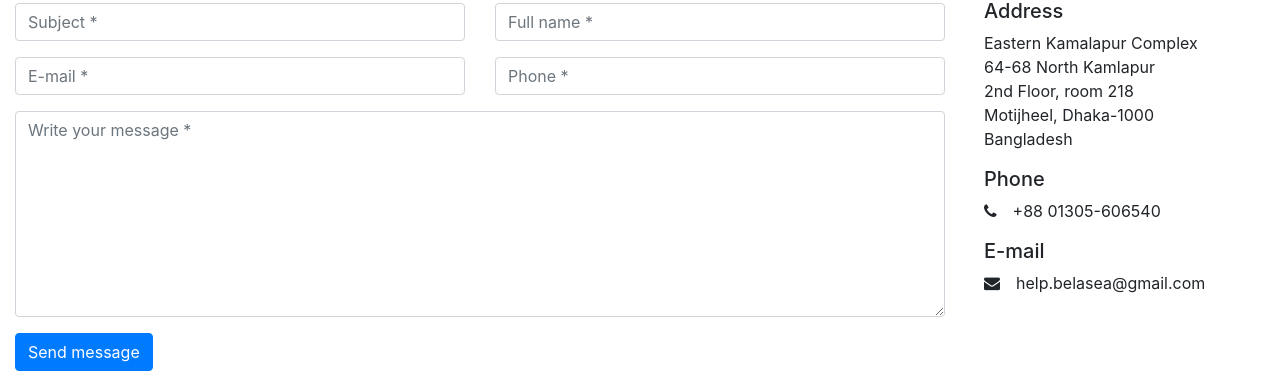
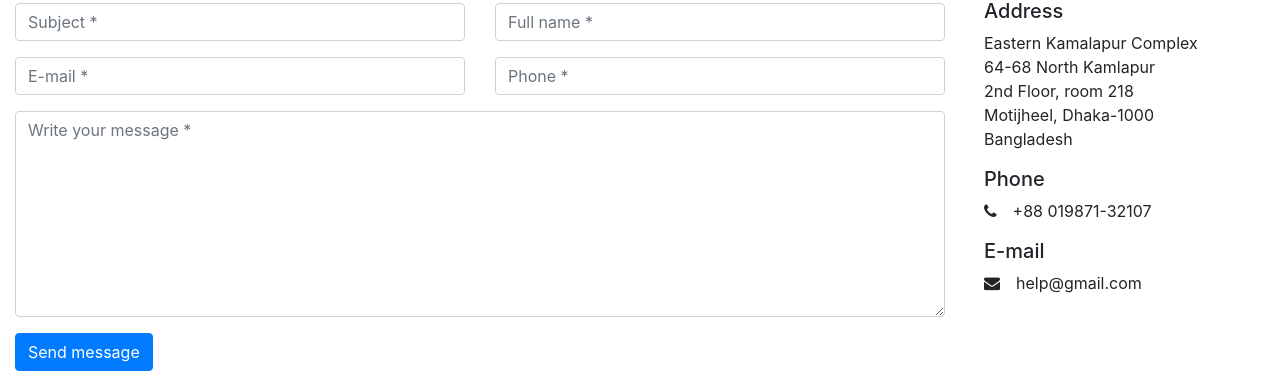
Before and after one commit to jibon969/Django_Zero_Project, a Django app: page /contact-us in a window 1280 px wide. Shown: the part 115-490 px from the top of the page. Run offline with Django 3.2, Linux system fonts and the light colour scheme; some libraries are stand-ins or nearby versions; some web fonts are replaced.

Commit message:
remove some title

```diff
--- a/contacts/templates/contact/contact.html
+++ b/contacts/templates/contact/contact.html
@@ -1,6 +1,6 @@
 {% extends 'base.html' %}
 
-{% block title %}Contact Us | Belasea - A home for authentic beauty products in Bangladesh {% endblock %}
+{% block title %}Contact Us{% endblock %}
 
 {% block content %}
 
@@ -83,7 +83,7 @@
                             <h5>Phone</h5>
                             <ul class="list-unstyled">
                                 <li>
-                                    <i class="fa fa-phone pr-3" aria-hidden="true"></i>+88 01305-606540
+                                    <i class="fa fa-phone pr-3" aria-hidden="true"></i>+88 019871-32107
                                 </li>
                             </ul>
                         </div>
@@ -91,7 +91,7 @@
                         <div class="email">
                             <h5>E-mail</h5>
                             <ul class="list-unstyled">
-                                <li><i class="fa fa-envelope pr-3" aria-hidden="true"></i>help.belasea@gmail.com</li>
+                                <li><i class="fa fa-envelope pr-3" aria-hidden="true"></i>help@gmail.com</li>
                             </ul>
                         </div>
                     </div>
```
